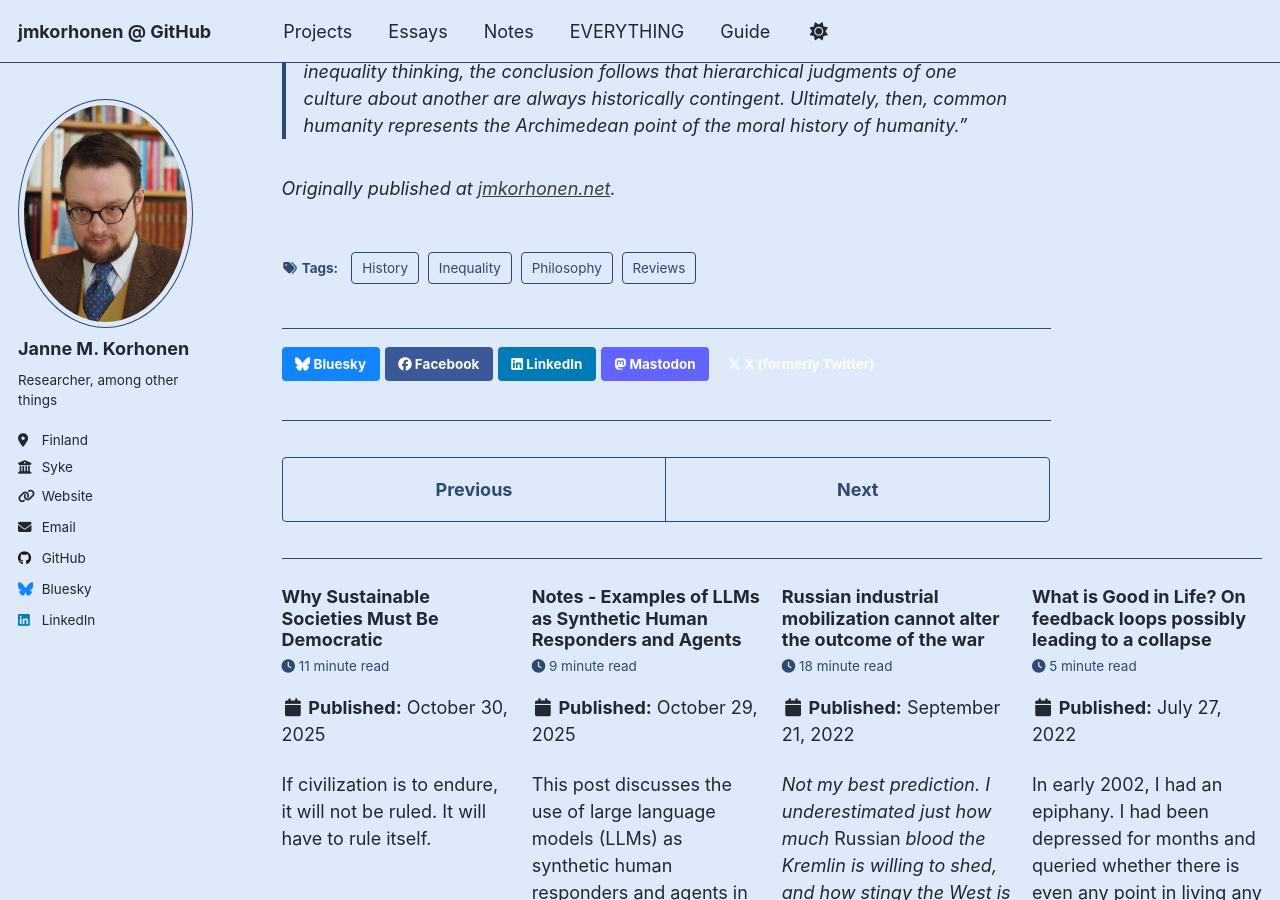
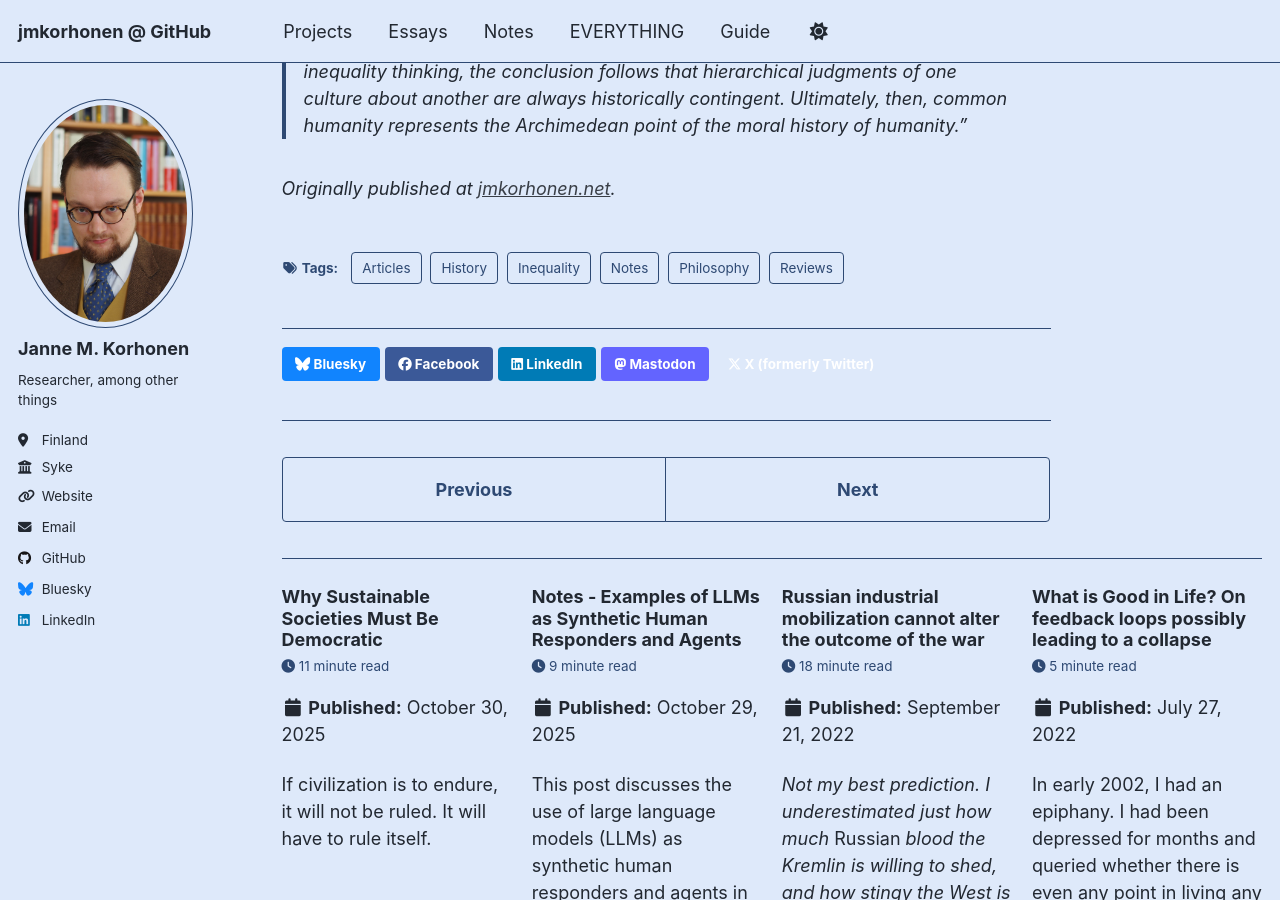
Before and after one commit to jmkorhonen/jmkorhonen.github.io, a Jekyll site: the page built from _posts/2022/2022-06-15-book-review-the-invention-of-humanity-stuurman-2017.md, in a window 1280 px wide and 900 px high, scrolled down 4710 px. Built offline with Jekyll 4.4.1, drawn with Linux system fonts in a browser that asks for light colours; a script that is not in the unit is left out.

Commit message:
Add tags 'Articles' and 'Notes' to book review
Added 'Articles' and 'Notes' tags to the post.

```diff
--- a/_posts/2022/2022-06-15-book-review-the-invention-of-humanity-stuurman-2017.md
+++ b/_posts/2022/2022-06-15-book-review-the-invention-of-humanity-stuurman-2017.md
@@ -7,6 +7,8 @@ tags:
   - Inequality
   - History
   - Philosophy
+  - Articles
+  - Notes
 ---
 My review of Stuurman, Siep (2017). *The invention of humanity: Equality and cultural difference in world history.* Harvard University Press.
 
```
